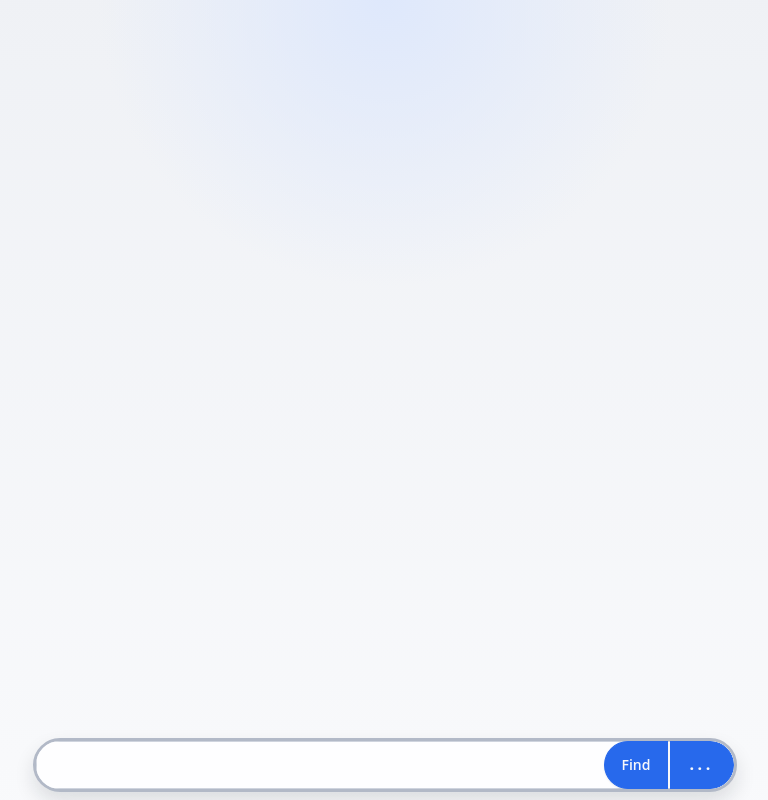
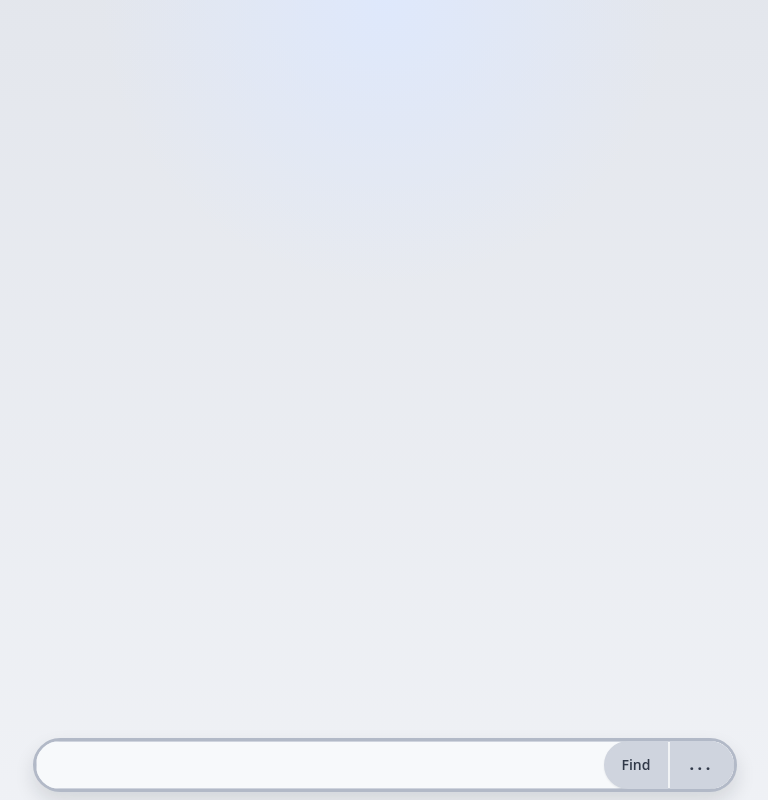
Before and after one commit to rjacqmotte/reddit_flow, a React (Vite) app: page /articles/1 in a window 1280 px wide. Shown: the whole page, without its empty margins (255-1023 px from the left). Built offline with nearby package versions, Linux system fonts and the light colour scheme.

Commit message:
styel(button): style button, types and color

```diff
--- a/src/index.css
+++ /dev/null
@@ -1,111 +0,0 @@
-:root {
-  --text: #6b6375;
-  --text-h: #08060d;
-  --bg: #fff;
-  --border: #e5e4e7;
-  --code-bg: #f4f3ec;
-  --accent: #aa3bff;
-  --accent-bg: rgba(170, 59, 255, 0.1);
-  --accent-border: rgba(170, 59, 255, 0.5);
-  --social-bg: rgba(244, 243, 236, 0.5);
-  --shadow:
-    rgba(0, 0, 0, 0.1) 0 10px 15px -3px, rgba(0, 0, 0, 0.05) 0 4px 6px -2px;
-
-  --sans: system-ui, 'Segoe UI', Roboto, sans-serif;
-  --heading: system-ui, 'Segoe UI', Roboto, sans-serif;
-  --mono: ui-monospace, Consolas, monospace;
-
-  font: 18px/145% var(--sans);
-  letter-spacing: 0.18px;
-  color-scheme: light dark;
-  color: var(--text);
-  background: var(--bg);
-  font-synthesis: none;
-  text-rendering: optimizeLegibility;
-  -webkit-font-smoothing: antialiased;
-  -moz-osx-font-smoothing: grayscale;
-
-  @media (max-width: 1024px) {
-    font-size: 16px;
-  }
-}
-
-@media (prefers-color-scheme: dark) {
-  :root {
-    --text: #9ca3af;
-    --text-h: #f3f4f6;
-    --bg: #16171d;
-    --border: #2e303a;
-    --code-bg: #1f2028;
-    --accent: #c084fc;
-    --accent-bg: rgba(192, 132, 252, 0.15);
-    --accent-border: rgba(192, 132, 252, 0.5);
-    --social-bg: rgba(47, 48, 58, 0.5);
-    --shadow:
-      rgba(0, 0, 0, 0.4) 0 10px 15px -3px, rgba(0, 0, 0, 0.25) 0 4px 6px -2px;
-  }
-
-  #social .button-icon {
-    filter: invert(1) brightness(2);
-  }
-}
-
-body {
-  margin: 0;
-}
-
-#root {
-  width: 1126px;
-  max-width: 100%;
-  margin: 0 auto;
-  text-align: center;
-  border-inline: 1px solid var(--border);
-  min-height: 100svh;
-  display: flex;
-  flex-direction: column;
-  box-sizing: border-box;
-}
-
-h1,
-h2 {
-  font-family: var(--heading);
-  font-weight: 500;
-  color: var(--text-h);
-}
-
-h1 {
-  font-size: 56px;
-  letter-spacing: -1.68px;
-  margin: 32px 0;
-  @media (max-width: 1024px) {
-    font-size: 36px;
-    margin: 20px 0;
-  }
-}
-h2 {
-  font-size: 24px;
-  line-height: 118%;
-  letter-spacing: -0.24px;
-  margin: 0 0 8px;
-  @media (max-width: 1024px) {
-    font-size: 20px;
-  }
-}
-p {
-  margin: 0;
-}
-
-code,
-.counter {
-  font-family: var(--mono);
-  display: inline-flex;
-  border-radius: 4px;
-  color: var(--text-h);
-}
-
-code {
-  font-size: 15px;
-  line-height: 135%;
-  padding: 4px 8px;
-  background: var(--code-bg);
-}
--- a/src/styles/styles.css
+++ b/src/styles/styles.css
@@ -11,3 +11,54 @@ p {
     font-size: var(--font-size-sm);
     line-height: var(--lh-relaxed);
 }
+
+/* Buttons */
+/***********/
+
+.btn {
+    display: inline-flex;
+    align-items: center;
+    justify-content: center;
+    padding: var(--space-2) var(--space-5);
+    font-size: var(--font-size-sm);
+    font-weight: var(--fw-semibold);
+    border-radius: var(--space-2);
+    cursor: pointer;
+    transition: background-color 0.2s, color 0.2s, border-color 0.2s;
+}
+
+/* Plein — fond gris moyen, texte sombre */
+.btn-filled {
+    background-color: var(--color-btn-filled-bg);
+    color: var(--color-btn-filled-text);
+    border: 2px solid var(--color-btn-filled-border);
+}
+
+.btn-filled:hover {
+    background-color: var(--color-btn-filled-bg-hover);
+    border-color: var(--color-btn-filled-bg-hover);
+}
+
+/* Transparent — fond vide, bordure grise discrète */
+.btn-outline {
+    background-color: transparent;
+    color: var(--color-btn-outline-text);
+    border: 2px solid var(--color-btn-outline-border);
+}
+
+.btn-outline:hover {
+    background-color: var(--color-btn-outline-bg-hover);
+    border-color: var(--color-btn-outline-border-hover);
+}
+
+/* Sans bord — texte gris, aucune bordure ni fond */
+.btn-ghost {
+    background-color: transparent;
+    color: var(--color-btn-ghost-text);
+    border: 2px solid transparent;
+}
+
+.btn-ghost:hover {
+    color: var(--color-btn-ghost-text-hover);
+    background-color: var(--color-btn-ghost-bg-hover);
+}
--- a/src/styles/variables.css
+++ b/src/styles/variables.css
@@ -199,9 +199,9 @@
   --icon-lg: 24px;
 
   /* Semantic aliases */
-  --color-bg-canvas: var(--color-gray-50);
-  --color-bg-surface: var(--color-gray-100);
-  --color-bg-elevated: hsl(0 0% 100%);
+  --color-bg-canvas: var(--color-gray-100);
+  --color-bg-surface: var(--color-gray-200);
+  --color-bg-elevated: var(--color-gray-50);
 
   --color-border-default: var(--color-gray-300);
   --color-border-strong: var(--color-gray-500);
@@ -241,6 +241,21 @@
   --color-disabled-text: var(--color-gray-500);
 
   --color-focus-ring: hsl(220 84% 54% / 0.35);
+
+  /* Button tokens */
+  --color-btn-filled-bg: var(--color-gray-300);
+  --color-btn-filled-bg-hover: var(--color-gray-400);
+  --color-btn-filled-text: var(--color-gray-800);
+  --color-btn-filled-border: var(--color-gray-300);
+
+  --color-btn-outline-text: var(--color-gray-700);
+  --color-btn-outline-border: var(--color-gray-300);
+  --color-btn-outline-border-hover: var(--color-gray-400);
+  --color-btn-outline-bg-hover: var(--color-gray-100);
+
+  --color-btn-ghost-text: var(--color-gray-600);
+  --color-btn-ghost-text-hover: var(--color-gray-800);
+  --color-btn-ghost-bg-hover: var(--color-gray-100);
 }
 
 /*
```
